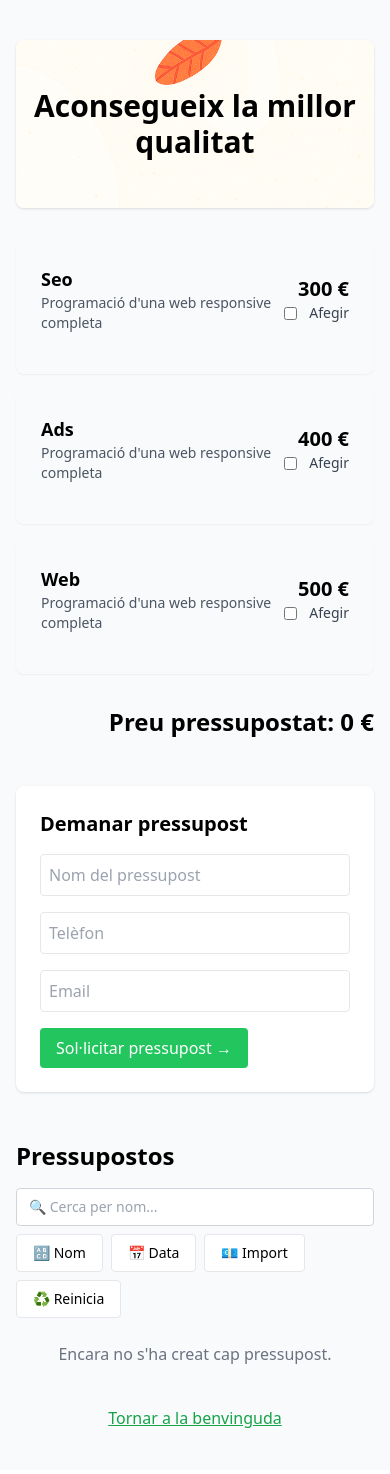
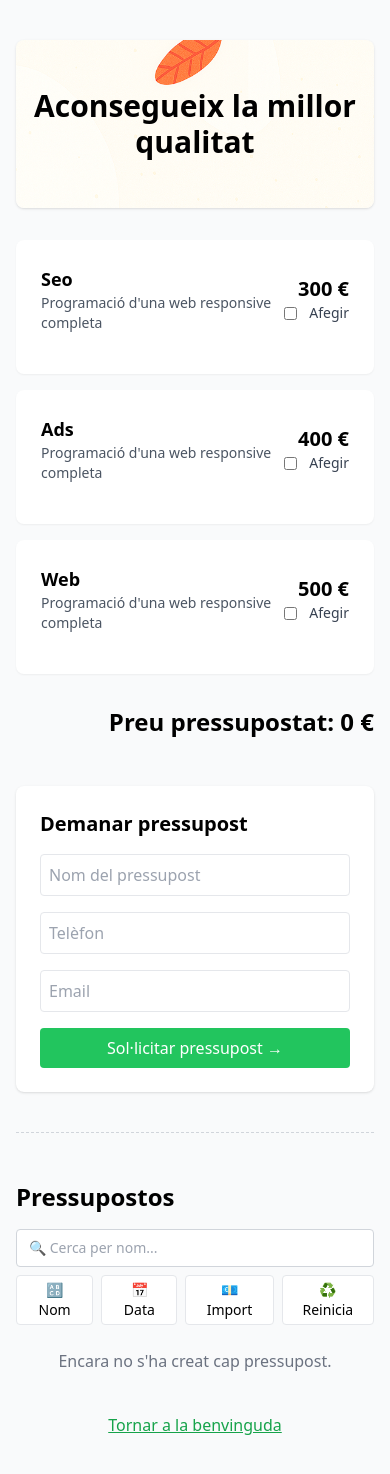
Before and after one commit to justmove1987/6-pressupostos, a React (Vite) app: page /calculadora in a window 390 px wide. Shown: the top 1474 px of the page. Built offline with nearby package versions, Linux system fonts and the light colour scheme.

Commit message:
Update structure and styles

```diff
--- a/src/components/ServiceCard.tsx
+++ b/src/components/ServiceCard.tsx
@@ -28,7 +28,7 @@ export default function ServiceCard({
   onHelpLanguages,
 }: Props) {
   return (
-    <div className={`border rounded-lg p-6 shadow-sm ${selected ? "border-green-400" : "border-transparent"}`}>
+    <div className={`border bg-white rounded-lg p-6 shadow-sm ${selected ? "border-green-400" : "border-transparent"}`}>
       <div className="flex justify-between items-center mb-4">
         <div>
           <h2 className="text-lg font-semibold">{name}</h2>
--- a/src/pages/Budgets.tsx
+++ b/src/pages/Budgets.tsx
@@ -50,18 +50,20 @@ export default function Budgets({ budgets = [], onDelete }: { budgets?: Budget[]
               onChange={(e) => setSearch(e.target.value)}
               className="border border-gray-300 rounded px-3 py-2 text-sm w-full sm:w-64"
             />
-            <button onClick={() => toggleSort("name")} className="px-4 py-2 text-sm border rounded bg-white hover:bg-gray-100">
+            <div className="flex gap-2">
+              <button onClick={() => toggleSort("name")} className="px-4 py-1 text-sm border rounded bg-white hover:bg-gray-100">
                 🔠 Nom {getArrow("name")}
               </button>
-            <button onClick={() => toggleSort("date")} className="px-4 py-2 text-sm border rounded bg-white hover:bg-gray-100">
+              <button onClick={() => toggleSort("date")} className="px-4 py-1 text-sm border rounded bg-white hover:bg-gray-100">
                 📅 Data {getArrow("date")}
               </button>
-            <button onClick={() => toggleSort("total")} className="px-4 py-2 text-sm border rounded bg-white hover:bg-gray-100">
+              <button onClick={() => toggleSort("total")} className="px-4 py-1 text-sm border rounded bg-white hover:bg-gray-100">
                 💶 Import {getArrow("total")}
               </button>
-            <button onClick={() => { setSortMode("original"); setSortDirection("asc"); }} className="px-4 py-2 text-sm border rounded bg-white hover:bg-gray-100">
+              <button onClick={() => { setSortMode("original"); setSortDirection("asc"); }} className="px-4 py-1 text-sm border rounded bg-white hover:bg-gray-100">
                 ♻️ Reinicia
               </button>
+            </div>
           </div>
         </div>
       </div>
--- a/src/pages/Calculator.tsx
+++ b/src/pages/Calculator.tsx
@@ -95,36 +95,42 @@ export default function Calculator() {
 
       <div className="max-w-4xl mx-auto mt-12 mb-8 bg-white p-6 rounded-lg shadow space-y-4">
   <h2 className="text-xl font-semibold">Demanar pressupost</h2>
-        <div className="grid grid-cols-1 sm:grid-cols-2 gap-4">
+
+  <div className="flex flex-col lg:flex-row gap-4 items-center">
     <input
       type="text"
       placeholder="Nom del pressupost"
       value={form.name}
       onChange={e => setForm({ ...form, name: e.target.value })}
-            className="border p-2 rounded"
+      className="border p-2 rounded w-full lg:w-1/4"
     />
     <input
       type="text"
       placeholder="Telèfon"
       value={form.phone}
       onChange={e => setForm({ ...form, phone: e.target.value })}
-            className="border p-2 rounded"
+      className="border p-2 rounded w-full lg:w-1/4"
     />
     <input
       type="email"
       placeholder="Email"
       value={form.email}
       onChange={e => setForm({ ...form, email: e.target.value })}
-            className="border p-2 rounded"
+      className="border p-2 rounded w-full lg:w-1/4"
     />
-        </div>
     <button
-          className="bg-green-500 text-white px-4 py-2 rounded hover:bg-green-600"
+      className="bg-green-500 text-white px-4 py-2 rounded hover:bg-green-600 w-full lg:w-auto whitespace-nowrap"
       onClick={handleCreate}
     >
       Sol·licitar pressupost →
     </button>
   </div>
+</div>
+
+{/* Separador */}
+<hr className="max-w-4xl mx-auto border-t border-dashed border-gray-300 my-10" />
+
+
 
       <Budgets budgets={budgets} onDelete={handleDelete} />
 
```
Lines whose indentation alone changed are shown as unchanged.
